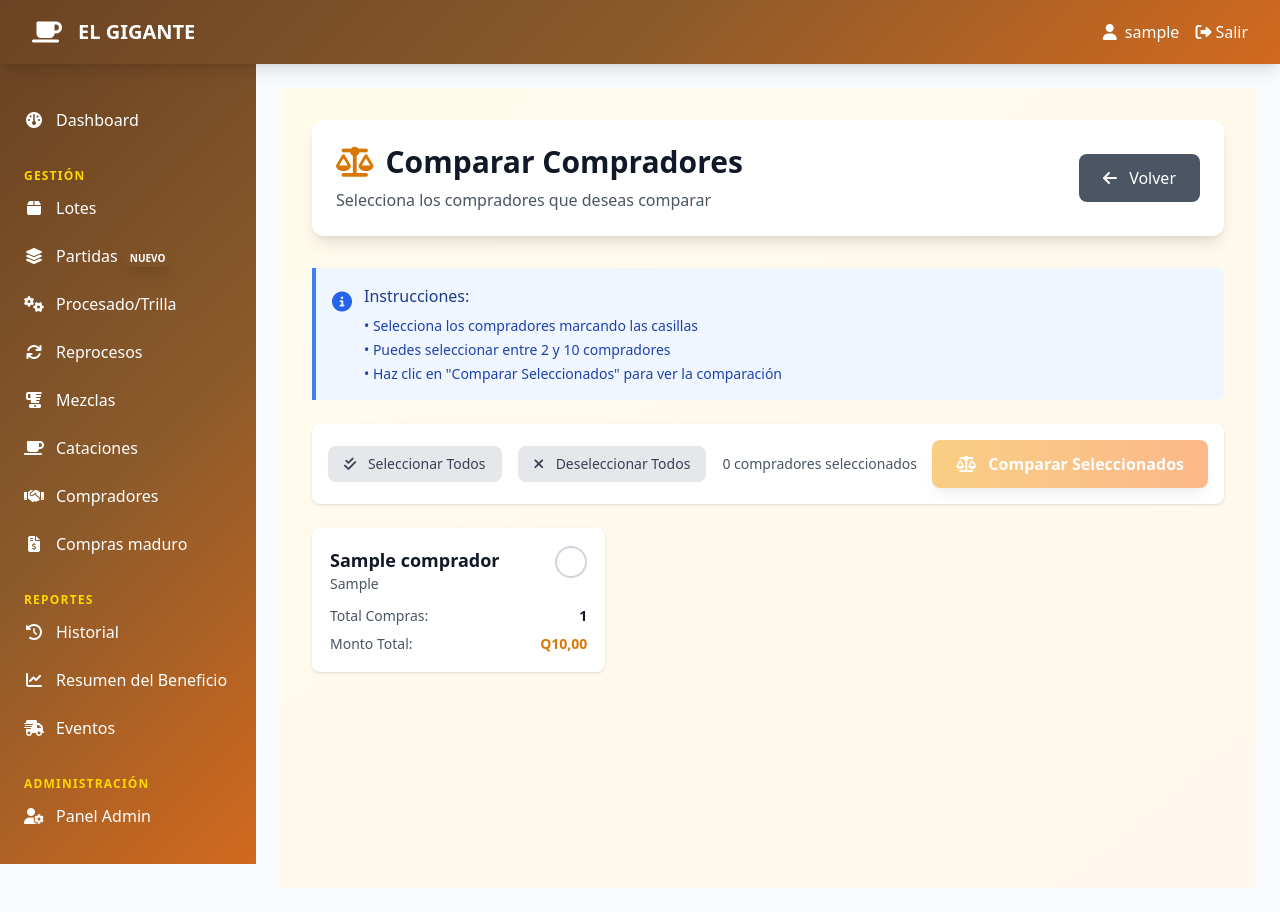
After one commit to JoseAGa415/ElGigante, a Django app: page /compradores/comparar/ in a window 1280 px wide. The commit adds this page. Run offline with Django 5.2, Linux system fonts and the light colour scheme; a user stored in the database is signed in; tables that the repository leaves empty hold one stand-in row (values such as "Sample post"); some libraries are stand-ins or nearby versions.

Commit message:
feat: Add buyer comparison feature
- Add comparar_compradores view to compare multiple buyers
- Create selection template (comparar.html) with checkboxes for buyer selection
- Create results template (comparacion_resultado.html) with comparison cards
- Display comprehensive statistics: purchases, amounts, weights, prices, humidity
- Add 'Compare Buyers' button next to 'New Buyer' in buyers list
- Calculate averages, totals, and last purchase date for each buyer
- Support selecting multiple buyers with visual feedback
- Add URL route: compradores/comparar/

Features:
- Interactive buyer selection with visual checkbox feedback
- Detailed comparison cards showing all relevant metrics
- Total purchases, amounts, weights (kg and quintales)
- Average prices and humidity levels
- Last purchase information
- General summary with combined totals
- Links to detailed buyer pages

Co-Authored-By: Claude Sonnet 4.5 <noreply@anthropic.com>

```diff
--- /dev/null
+++ b/beneficio/templates/beneficio/compradores/comparar.html
@@ -0,0 +1,178 @@
+{% extends 'base.html' %}
+
+{% block title %}Comparar Compradores{% endblock %}
+
+{% block content %}
+<div class="min-h-screen bg-gradient-to-br from-amber-50 to-orange-50 py-8">
+    <div class="max-w-7xl mx-auto px-4 sm:px-6 lg:px-8">
+
+        <!-- Header -->
+        <div class="bg-white rounded-xl shadow-lg p-6 mb-8">
+            <div class="flex items-center justify-between">
+                <div>
+                    <div class="flex items-center gap-3 mb-2">
+                        <i class="fas fa-balance-scale text-amber-600 text-3xl"></i>
+                        <h1 class="text-3xl font-bold text-gray-900">Comparar Compradores</h1>
+                    </div>
+                    <p class="text-gray-600">
+                        Selecciona los compradores que deseas comparar
+                    </p>
+                </div>
+                <a href="{% url 'lista_compradores' %}"
+                   class="px-6 py-3 bg-gray-600 text-white rounded-lg hover:bg-gray-700 transition font-medium">
+                    <i class="fas fa-arrow-left mr-2"></i>
+                    Volver
+                </a>
+            </div>
+        </div>
+
+        <form method="POST" id="formComparar">
+            {% csrf_token %}
+
+            <!-- Instrucciones -->
+            <div class="bg-blue-50 border-l-4 border-blue-500 p-4 mb-6 rounded-r-lg">
+                <div class="flex items-start">
+                    <i class="fas fa-info-circle text-blue-600 text-xl mr-3 mt-1"></i>
+                    <div>
+                        <p class="font-medium text-blue-900">Instrucciones:</p>
+                        <ul class="text-sm text-blue-800 mt-2 space-y-1">
+                            <li>• Selecciona los compradores marcando las casillas</li>
+                            <li>• Puedes seleccionar entre 2 y 10 compradores</li>
+                            <li>• Haz clic en "Comparar Seleccionados" para ver la comparación</li>
+                        </ul>
+                    </div>
+                </div>
+            </div>
+
+            <!-- Botones de acción -->
+            <div class="bg-white rounded-lg shadow p-4 mb-6">
+                <div class="flex items-center justify-between">
+                    <div class="flex items-center gap-4">
+                        <button type="button" onclick="seleccionarTodos()"
+                                class="px-4 py-2 bg-gray-200 text-gray-700 rounded-lg hover:bg-gray-300 transition text-sm font-medium">
+                            <i class="fas fa-check-double mr-2"></i>
+                            Seleccionar Todos
+                        </button>
+                        <button type="button" onclick="deseleccionarTodos()"
+                                class="px-4 py-2 bg-gray-200 text-gray-700 rounded-lg hover:bg-gray-300 transition text-sm font-medium">
+                            <i class="fas fa-times mr-2"></i>
+                            Deseleccionar Todos
+                        </button>
+                        <span id="contador" class="text-sm text-gray-600 font-medium">
+                            0 compradores seleccionados
+                        </span>
+                    </div>
+                    <button type="submit"
+                            class="px-6 py-3 bg-gradient-to-r from-amber-500 to-orange-500 text-white rounded-lg hover:from-amber-600 hover:to-orange-600 transition font-semibold shadow-lg disabled:opacity-50 disabled:cursor-not-allowed"
+                            id="btnComparar" disabled>
+                        <i class="fas fa-balance-scale mr-2"></i>
+                        Comparar Seleccionados
+                    </button>
+                </div>
+            </div>
+
+            <!-- Lista de Compradores -->
+            <div class="grid grid-cols-1 md:grid-cols-2 lg:grid-cols-3 gap-4">
+                {% for comprador in compradores %}
+                <label class="cursor-pointer">
+                    <input type="checkbox" name="compradores" value="{{ comprador.id }}"
+                           class="hidden checkbox-comprador"
+                           onchange="actualizarContador()">
+                    <div class="bg-white rounded-lg shadow hover:shadow-lg transition-all p-4 border-2 border-transparent checkbox-card">
+                        <div class="flex items-start justify-between mb-3">
+                            <div class="flex-1">
+                                <h3 class="font-bold text-gray-900 text-lg">{{ comprador.nombre }}</h3>
+                                {% if comprador.empresa %}
+                                <p class="text-sm text-gray-600">{{ comprador.empresa }}</p>
+                                {% endif %}
+                            </div>
+                            <div class="flex-shrink-0 ml-3">
+                                <div class="w-8 h-8 rounded-full border-2 border-gray-300 flex items-center justify-center checkbox-icon">
+                                    <i class="fas fa-check text-white text-sm hidden check-mark"></i>
+                                </div>
+                            </div>
+                        </div>
+
+                        <div class="space-y-2 text-sm">
+                            <div class="flex items-center justify-between">
+                                <span class="text-gray-600">Total Compras:</span>
+                                <span class="font-semibold text-gray-900">{{ comprador.total_compras|default:0 }}</span>
+                            </div>
+                            <div class="flex items-center justify-between">
+                                <span class="text-gray-600">Monto Total:</span>
+                                <span class="font-semibold text-amber-600">Q{{ comprador.monto_total|default:0|floatformat:2 }}</span>
+                            </div>
+                        </div>
+                    </div>
+                </label>
+                {% empty %}
+                <div class="col-span-full text-center py-12">
+                    <i class="fas fa-users text-gray-300 text-6xl mb-4"></i>
+                    <p class="text-gray-500 text-lg">No hay compradores activos disponibles</p>
+                </div>
+                {% endfor %}
+            </div>
+        </form>
+
+    </div>
+</div>
+
+<script>
+function actualizarContador() {
+    const checkboxes = document.querySelectorAll('.checkbox-comprador:checked');
+    const contador = document.getElementById('contador');
+    const btnComparar = document.getElementById('btnComparar');
+    const count = checkboxes.length;
+
+    contador.textContent = `${count} comprador${count !== 1 ? 'es' : ''} seleccionado${count !== 1 ? 's' : ''}`;
+
+    // Habilitar botón si hay al menos 1 seleccionado
+    btnComparar.disabled = count < 1;
+
+    // Actualizar estilos de las tarjetas
+    document.querySelectorAll('.checkbox-comprador').forEach(checkbox => {
+        const card = checkbox.nextElementSibling;
+        const icon = card.querySelector('.checkbox-icon');
+        const checkMark = card.querySelector('.check-mark');
+
+        if (checkbox.checked) {
+            card.classList.add('border-amber-500', 'bg-amber-50');
+            card.classList.remove('border-transparent');
+            icon.classList.add('bg-amber-500', 'border-amber-500');
+            icon.classList.remove('border-gray-300');
+            checkMark.classList.remove('hidden');
+        } else {
+            card.classList.remove('border-amber-500', 'bg-amber-50');
+            card.classList.add('border-transparent');
+            icon.classList.remove('bg-amber-500', 'border-amber-500');
+            icon.classList.add('border-gray-300');
+            checkMark.classList.add('hidden');
+        }
+    });
+}
+
+function seleccionarTodos() {
+    document.querySelectorAll('.checkbox-comprador').forEach(checkbox => {
+        checkbox.checked = true;
+    });
+    actualizarContador();
+}
+
+function deseleccionarTodos() {
+    document.querySelectorAll('.checkbox-comprador').forEach(checkbox => {
+        checkbox.checked = false;
+    });
+    actualizarContador();
+}
+
+// Prevenir envío si no hay selección
+document.getElementById('formComparar').addEventListener('submit', function(e) {
+    const checkboxes = document.querySelectorAll('.checkbox-comprador:checked');
+    if (checkboxes.length < 1) {
+        e.preventDefault();
+        alert('Debes seleccionar al menos un comprador');
+    }
+});
+</script>
+
+{% endblock %}
--- a/beneficio/urls.py
+++ b/beneficio/urls.py
@@ -57,6 +57,7 @@ urlpatterns = [
     # Compradores y Compras
     path('compradores/', views.lista_compradores, name='lista_compradores'),
     path('compradores/crear/', views.crear_comprador, name='crear_comprador'),
+    path('compradores/comparar/', views.comparar_compradores, name='comparar_compradores'),
     path('compradores/<int:pk>/', views.detalle_comprador, name='detalle_comprador'),
     path('compradores/<int:pk>/editar/', views.editar_comprador, name='editar_comprador'),
     path('compradores/<int:pk>/eliminar/', views.eliminar_comprador, name='eliminar_comprador'),
--- a/beneficio/views.py
+++ b/beneficio/views.py
@@ -1809,6 +1809,80 @@ def lista_compras(request):
         'estadisticas': estadisticas,
     }
     return render(request, 'beneficio/compradores/lista_compras.html', context)
+
+
+@login_required
+def comparar_compradores(request):
+    """Comparar múltiples compradores seleccionados"""
+
+    # Si es POST, procesamos la comparación
+    if request.method == 'POST':
+        compradores_ids = request.POST.getlist('compradores')
+
+        if not compradores_ids:
+            messages.warning(request, 'Debes seleccionar al menos un comprador para comparar')
+            return redirect('comparar_compradores')
+
+        # Obtener compradores seleccionados
+        compradores = Comprador.objects.filter(id__in=compradores_ids, activo=True)
+
+        # Preparar datos de comparación
+        comparacion_data = []
+
+        for comprador in compradores:
+            # Obtener todas las compras del comprador
+            compras = Compra.objects.filter(comprador=comprador)
+
+            # Calcular estadísticas
+            stats = compras.aggregate(
+                total_compras=Count('id'),
+                total_cantidad=Sum('cantidad'),
+                total_monto=Sum('monto_total'),
+                precio_promedio=Avg('precio_unitario'),
+                humedad_promedio=Avg('humedad')
+            )
+
+            # Calcular peso total (considerando diferentes productos)
+            peso_total = 0
+            for compra in compras:
+                if compra.lote:
+                    peso_total += float(compra.cantidad or 0)
+                elif compra.procesado:
+                    peso_total += float(compra.cantidad or 0)
+                elif compra.mezcla:
+                    peso_total += float(compra.cantidad or 0)
+
+            comparacion_data.append({
+                'comprador': comprador,
+                'total_compras': stats['total_compras'] or 0,
+                'total_cantidad': stats['total_cantidad'] or 0,
+                'total_monto': stats['total_monto'] or 0,
+                'precio_promedio': stats['precio_promedio'] or 0,
+                'humedad_promedio': stats['humedad_promedio'] or 0,
+                'peso_total_kg': peso_total,
+                'peso_quintales': peso_total / 46 if peso_total > 0 else 0,
+                'ultima_compra': compras.order_by('-fecha_compra').first(),
+            })
+
+        context = {
+            'comparacion_data': comparacion_data,
+            'total_compradores': len(comparacion_data),
+        }
+
+        return render(request, 'beneficio/compradores/comparacion_resultado.html', context)
+
+    # Si es GET, mostrar formulario de selección
+    compradores = Comprador.objects.filter(activo=True).annotate(
+        total_compras=Count('compras'),
+        monto_total=Sum('compras__monto_total')
+    ).order_by('-monto_total')
+
+    context = {
+        'compradores': compradores,
+    }
+
+    return render(request, 'beneficio/compradores/comparar.html', context)
+
 
 # ==========================================
 # VISTAS DE VENTA RÁPIDA (FORMULARIO UNIFICADO)
```
Also changed, not shown: beneficio/templates/beneficio/compradores/comparacion_resultado.html (added, +202 -0 lines), beneficio/templates/beneficio/compradores/lista.html (+12 -5 lines).
